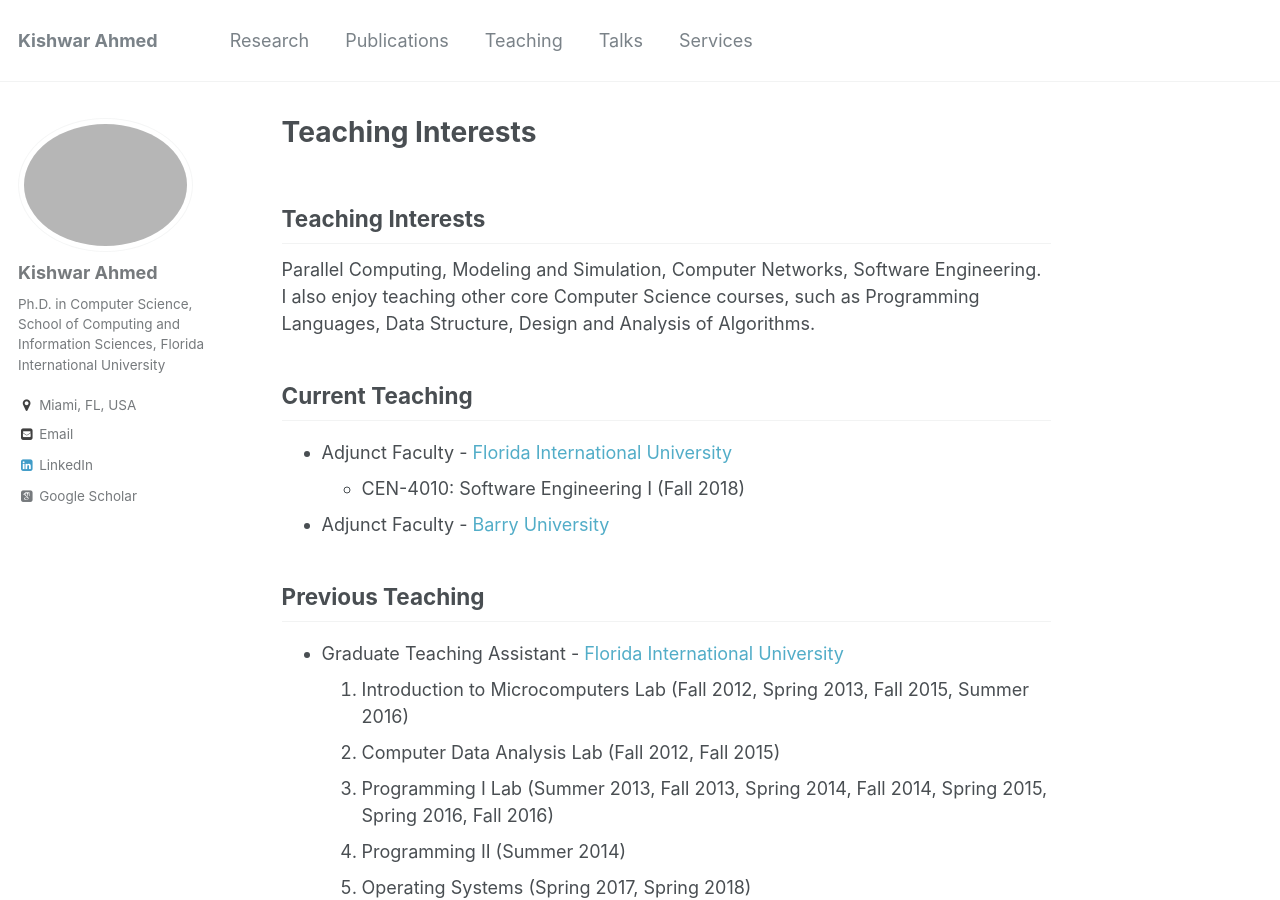
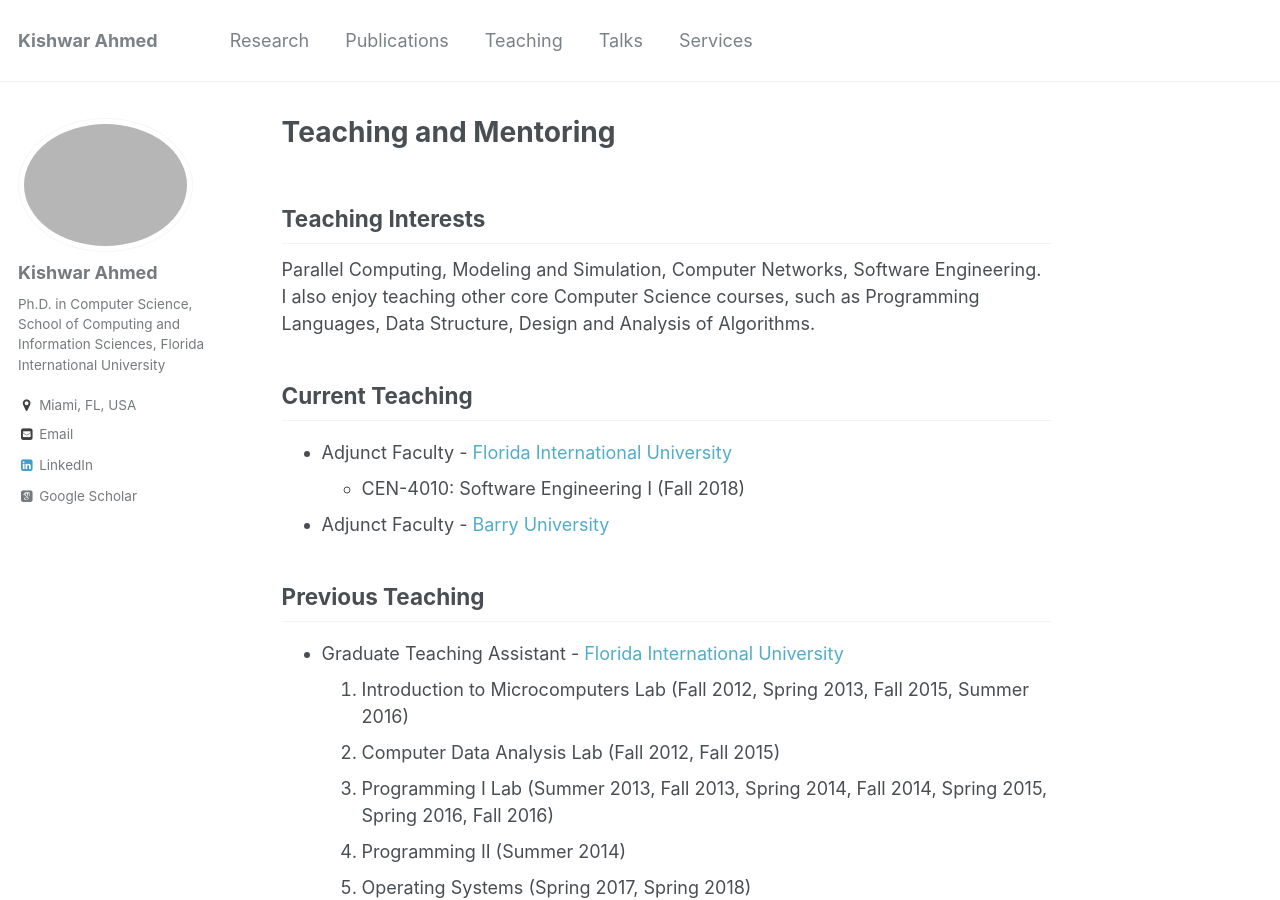
Before and after one commit to kishwarbd/kishwarbd.github.io, a Jekyll site: the page built from _pages/teaching.md, in a window 1280 px wide and 900 px high. Built offline with Jekyll 4.4.1, drawn with Linux system fonts in a browser that asks for light colours; some web fonts are replaced; our own code applies the rules of GitHub Pages for plain Markdown files.

Commit message:
updates.

```diff
--- a/_pages/teaching.md
+++ b/_pages/teaching.md
@@ -1,5 +1,5 @@
 ---
-title: "Teaching and Mentoring”
+title: "Teaching and Mentoring"
 permalink: /teaching/
 author_profile: true
 ---
```
